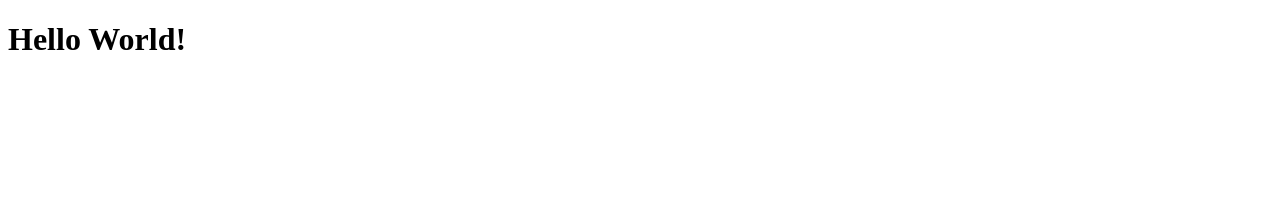
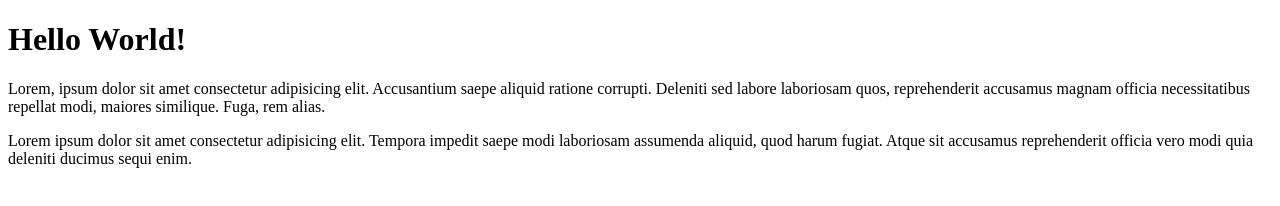
Before and after one commit to 99gaspar99/git_test, a plain HTML site: page html-boilerplate/index.html in a window 1280 px wide. Drawn offline with Linux system fonts and the light colour scheme.

Commit message:
add html-boilerplate/index.html

```diff
--- a/html-boilerplate/index.html
+++ b/html-boilerplate/index.html
@@ -2,10 +2,21 @@
 <html lang="en">
     <head>
         <meta charset="UTF-8">
-        <title>My First Webpage</title>
+        <title>My First Webpage | Boilerplate </title>
     </head>
+
+    <!-- comment -->
 
     <body>
         <h1>Hello World!</h1>
+            <p> Lorem, ipsum dolor sit amet consectetur adipisicing elit. Accusantium saepe aliquid ratione corrupti.
+                Deleniti sed labore laboriosam quos, reprehenderit accusamus magnam officia necessitatibus repellat modi,
+                maiores similique. Fuga, rem alias.</p>
+
+            <p> Lorem ipsum dolor sit amet consectetur adipisicing elit. Tempora impedit saepe modi laboriosam assumenda
+                aliquid, quod harum fugiat. Atque sit accusamus reprehenderit officia vero modi quia deleniti ducimus sequi
+                enim.</p>
+
+
     </body>
 </html>
```
Also changed, not shown: my_first_website/index.html (added, +17 -0 lines).
